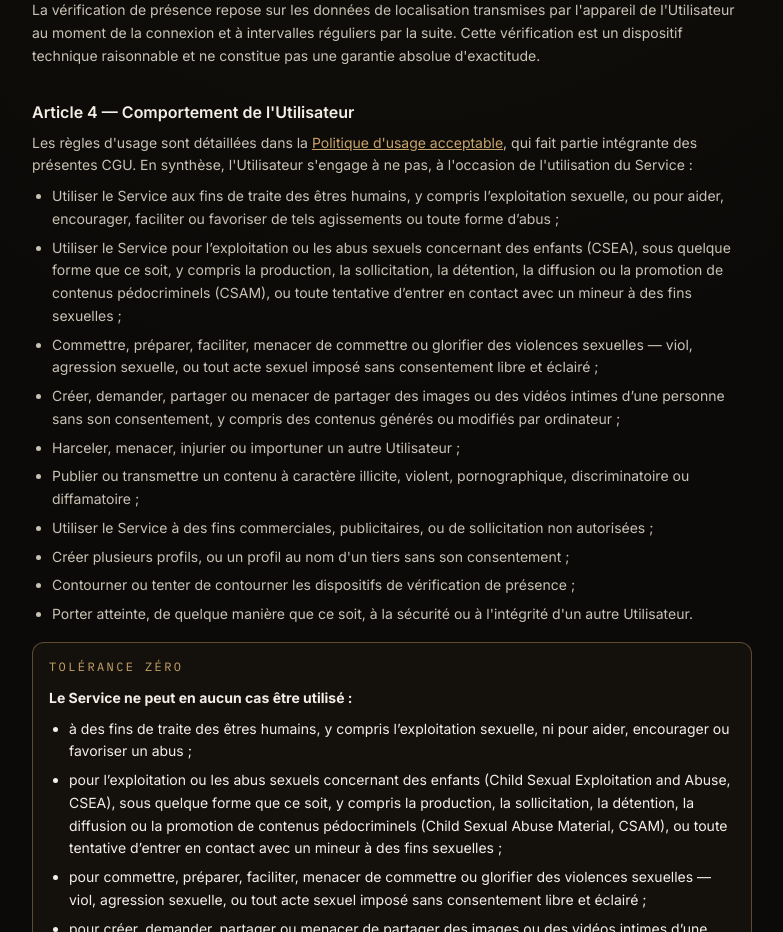
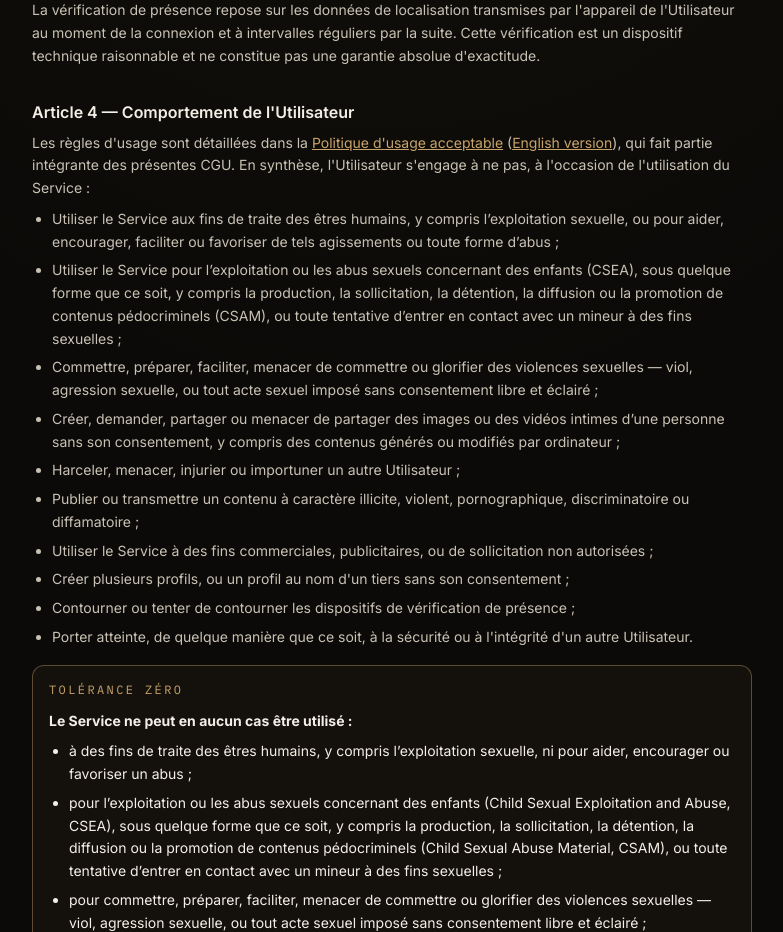
Before and after one commit to rodolphmenten-collab/Lucky-App, a Next.js app: page /legal/utilisateurs in a window 1280 px wide. Shown: the part 1020-1952 px from the top of the page, without its empty margins (248-1031 px from the left). Built offline with nearby package versions, Linux system fonts and the light colour scheme.

Commit message:
CGU : lien vers la version anglaise de la politique d'usage

```diff
--- a/app/legal/utilisateurs/page.tsx
+++ b/app/legal/utilisateurs/page.tsx
@@ -80,8 +80,12 @@ export default function CGUUtilisateurs() {
             Les règles d'usage sont détaillées dans la{' '}
             <Link href="/legal/usage" className="text-brass underline">
               Politique d'usage acceptable
+            </Link>{' '}
+            (
+            <Link href="/legal/acceptable-use" className="text-brass underline">
+              English version
             </Link>
-            , qui fait partie intégrante des présentes CGU. En synthèse, l'Utilisateur s'engage à ne pas, à
+            ), qui fait partie intégrante des présentes CGU. En synthèse, l'Utilisateur s'engage à ne pas, à
             l'occasion de l'utilisation du Service :
           </p>
           <ul className="mt-2 list-disc space-y-1.5 pl-5">
```
